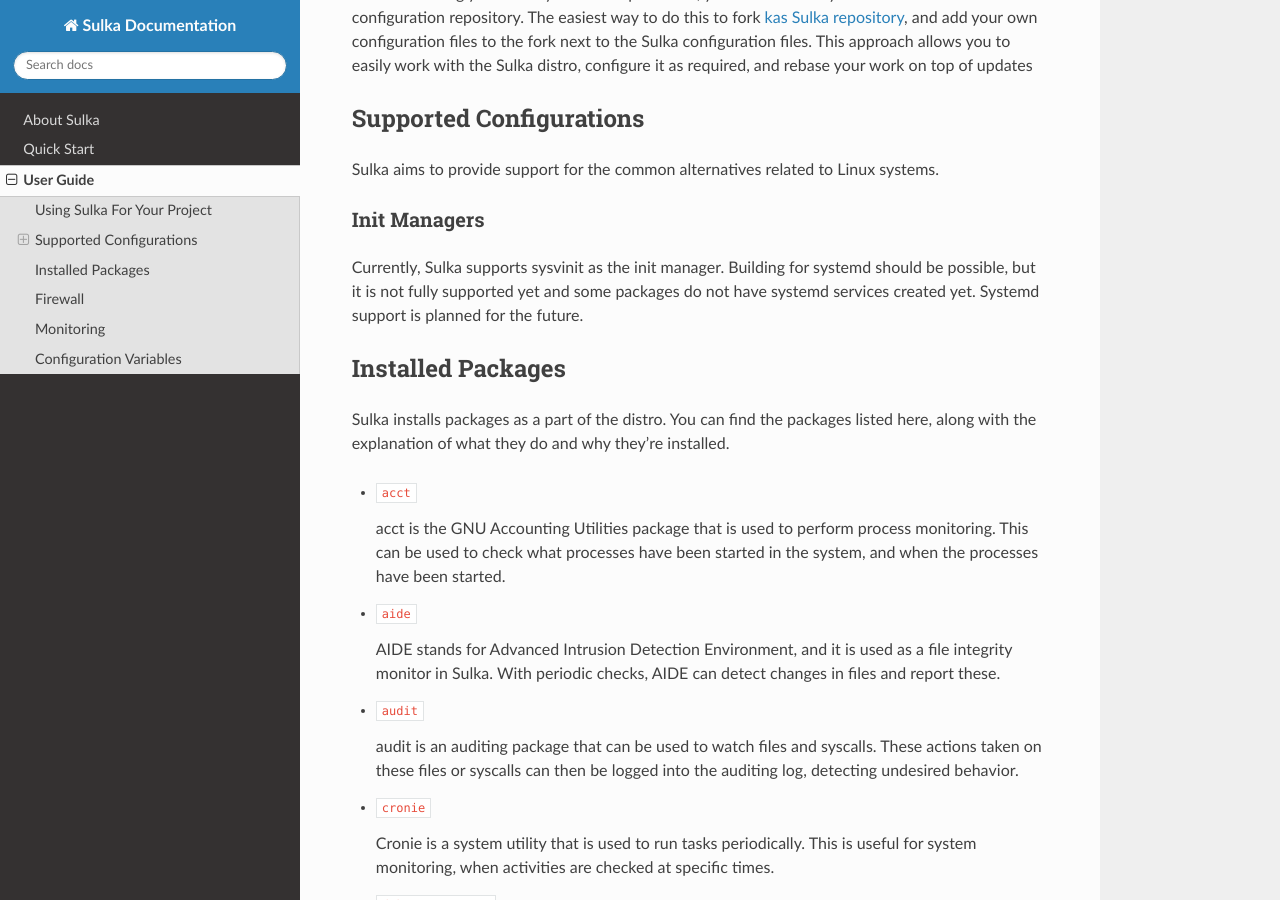
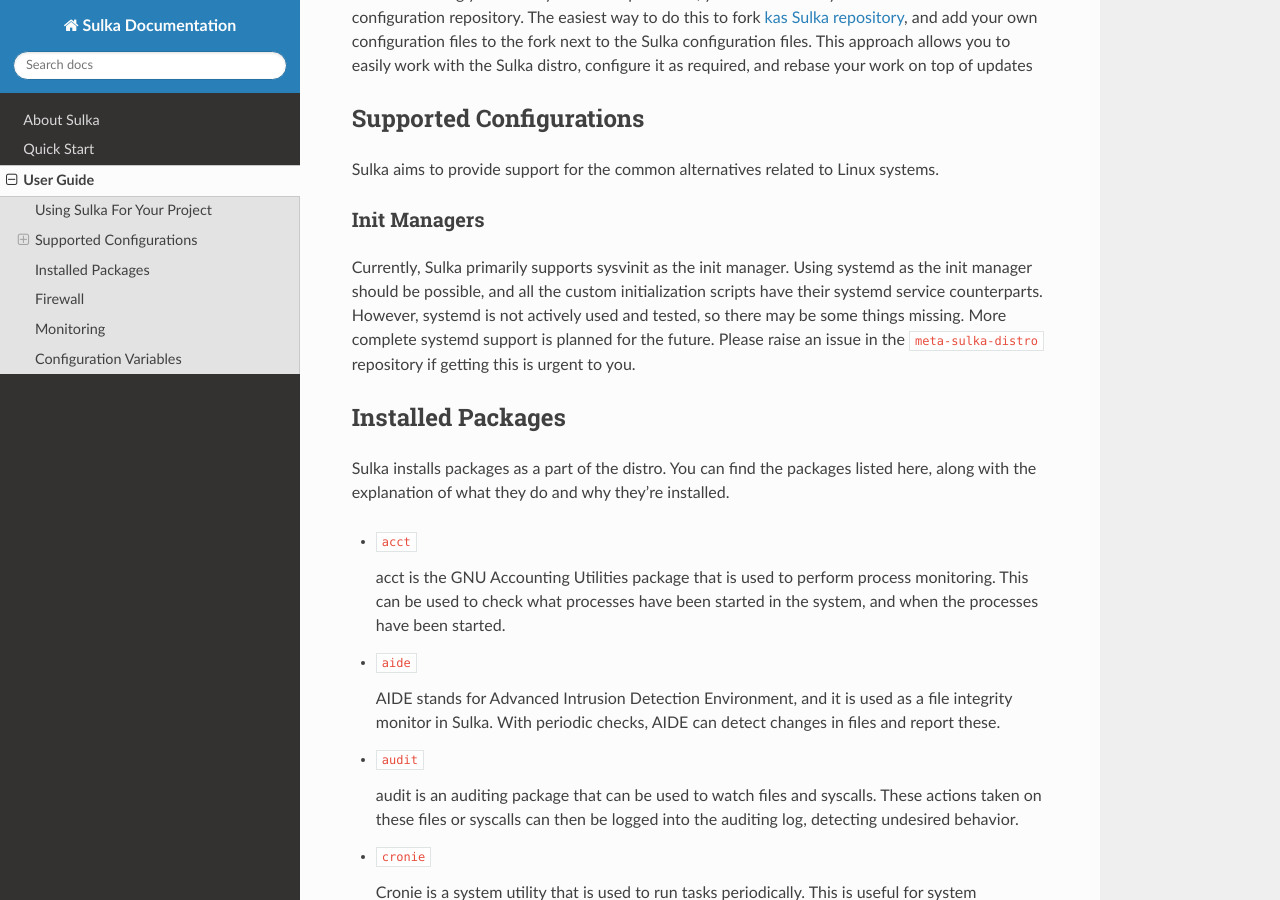
Before and after one commit to AltidSec/sulka-docs, a Sphinx documentation site: the page built from source/user-guide.rst, in a window 1280 px wide and 900 px high, scrolled down 402 px. Built offline with Sphinx 7.4.7 and the Read the Docs theme 3.1.0, drawn with Linux system fonts in a browser that asks for light colours.

Commit message:
user-guide: Update systemd status
The systemd services for the sysvinit scripts have now been created, and
some preliminary systemd tests have been performed, so the status is
outdated. Update with the current integration status.

```diff
--- a/source/user-guide.rst
+++ b/source/user-guide.rst
@@ -21,9 +21,9 @@
 Init Managers
 =============
 
-Currently, Sulka supports sysvinit as the init manager.
-Building for systemd should be possible, but it is not fully supported yet and some packages do not have systemd services created yet.
-Systemd support is planned for the future.
+Currently, Sulka primarily supports sysvinit as the init manager.
+Using systemd as the init manager should be possible, and all the custom initialization scripts have their systemd service counterparts. However, systemd is not actively used and tested, so there may be some things missing.
+More complete systemd support is planned for the future. Please raise an issue in the ``meta-sulka-distro`` repository if getting this is urgent to you.
 
 Installed Packages
 ******************
```
